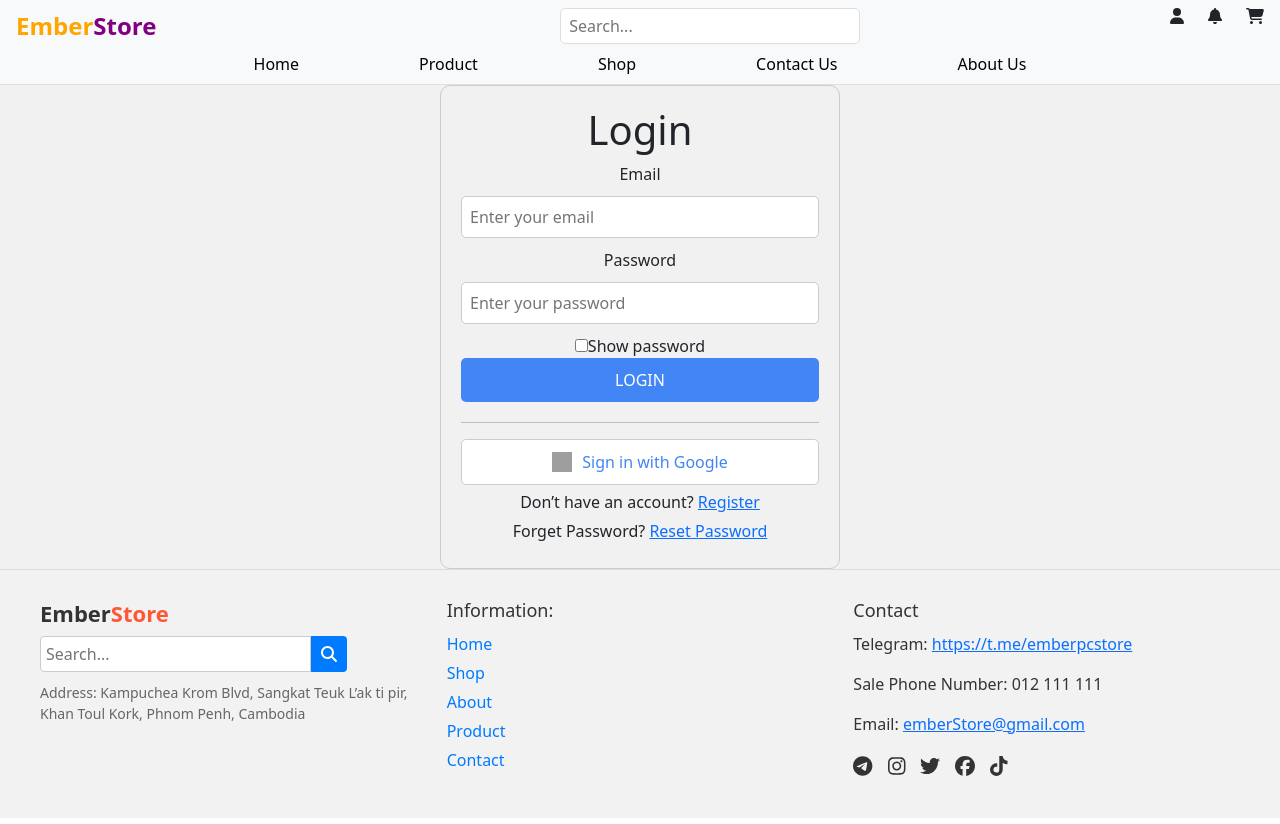
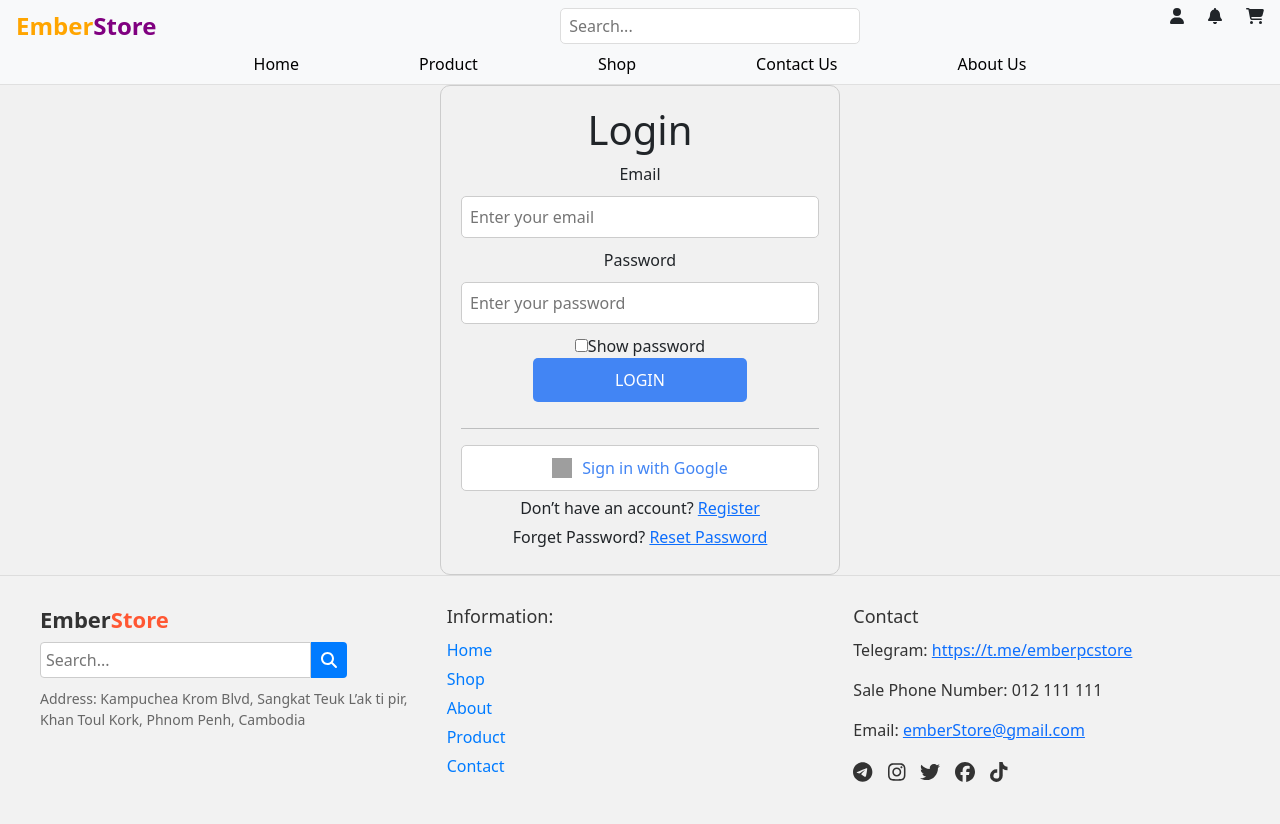
Before and after one commit to Panhariddh/E-Commerce, a Vue app: page /login in a window 1280 px wide. Built offline with nearby package versions, Linux system fonts and the light colour scheme; grey boxes are pictures that could not be loaded.

Commit message:
Update Login.vue

```diff
--- a/src/views/Login.vue
+++ b/src/views/Login.vue
@@ -25,10 +25,12 @@
     <hr />
 
     <!-- Google Login Button -->
-    <button class="google-login">
-      <img src="https://cdn1.iconfinder.com/data/icons/google-s-logo/150/Google_Icons-09-512.png" alt="Google Logo" class="google-logo" />
-      Sign in with Google
-    </button>
+    <div class="google-login">
+      <button>
+        <img src="https://cdn1.iconfinder.com/data/icons/google-s-logo/150/Google_Icons-09-512.png" alt="Google Logo" class="google-logo" />
+        Sign in with Google
+      </button>
+    </div>
 
     <div class="additional-links">
       <p>Don’t have an account? <router-link to="/register">Register</router-link></p>
@@ -67,7 +69,7 @@ export default {
 }
 
 form {
-  margin-bottom: 20px;
+  margin-bottom: 5px;
 }
 
 input[type="email"],
@@ -86,10 +88,11 @@ input[type="password"] {
   border: none;
   border-radius: 5px;
   cursor: pointer;
-  width: 100%;
+  width: 60%; /* Ensures the login button spans the full width */
+  margin-bottom: 10px; /* Space between the login and Google button */
 }
 
-.google-login {
+.google-login button {
   display: flex;
   align-items: center;
   justify-content: center;
@@ -99,7 +102,7 @@ input[type="password"] {
   border: 1px solid #ccc;
   border-radius: 5px;
   cursor: pointer;
-  width: 100%;
+  width: 100%; /* Ensures the Google button spans the full width */
 }
 
 .google-logo {
```
